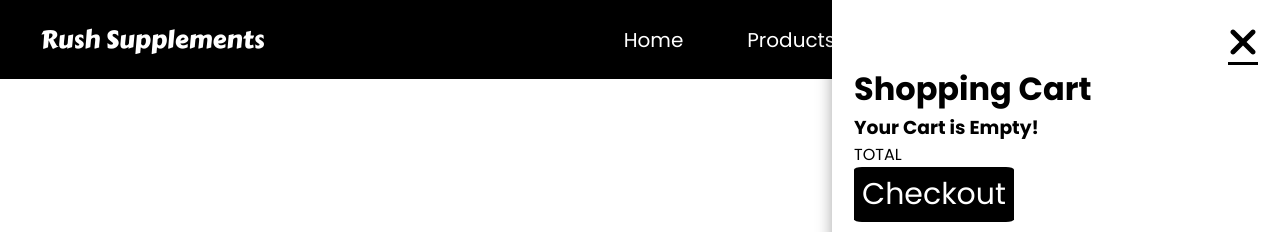
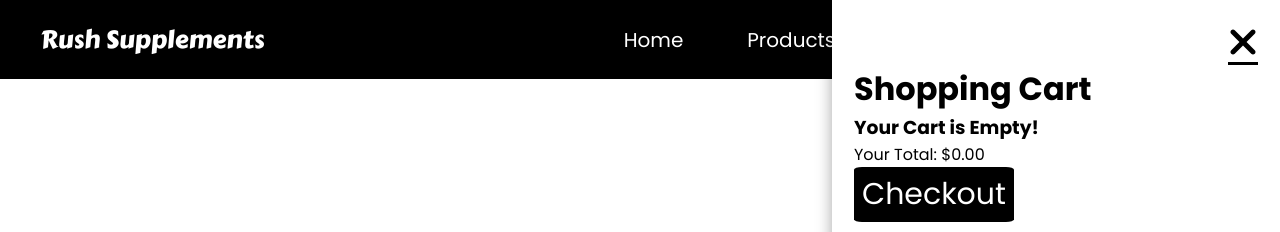
Before and after one commit to SneedUltima/shopping-cart, a React (Create React App) app: page /shopping-cart in a window 1280 px wide. Both pictures are taken after a click on the button 1085 px from the left and 39 px from the top of the page. Shown: the top 232 px of the page. Built offline with nearby package versions, Linux system fonts and the light colour scheme.

Commit message:
build: add shopping cart total

```diff
--- a/src/components/ShoppingCart.jsx
+++ b/src/components/ShoppingCart.jsx
@@ -9,6 +9,10 @@ import CartItem from './CartItem';
 
 const ShoppingCart = ({ isOpen, onClose }) => {
   const { items } = useContext(ShoppingCartContext);
+
+  const total = items.reduce((accumulator, item) => {
+    return accumulator + item.qty * item.price;
+  }, 0);
 
   if (!isOpen) return null;
   return (
@@ -37,7 +41,7 @@ const ShoppingCart = ({ isOpen, onClose }) => {
         <h3>Your Cart is Empty!</h3>
       )}
       <div className="Shopping-Cart-Checkout">
-        <p>TOTAL</p>
+        <p id="total">Your Total: ${total.toFixed(2)}</p>
         <button onClick={onClose} id="checkout-button">
           Checkout
         </button>
```
Also changed, not shown: 1 other file (tests, documents, lock files or other folders).
